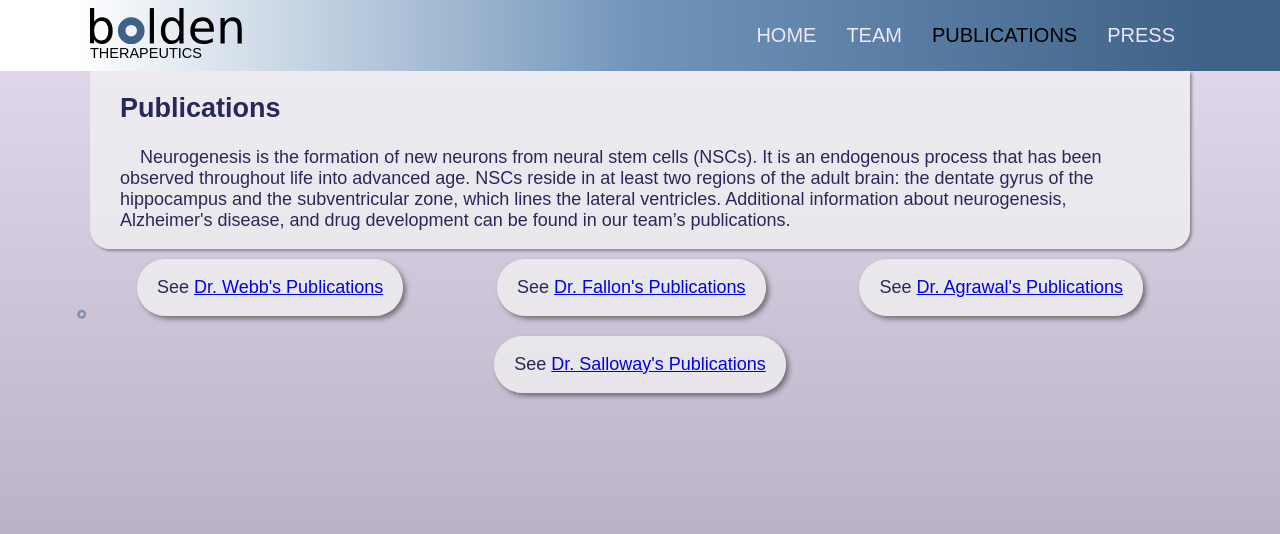
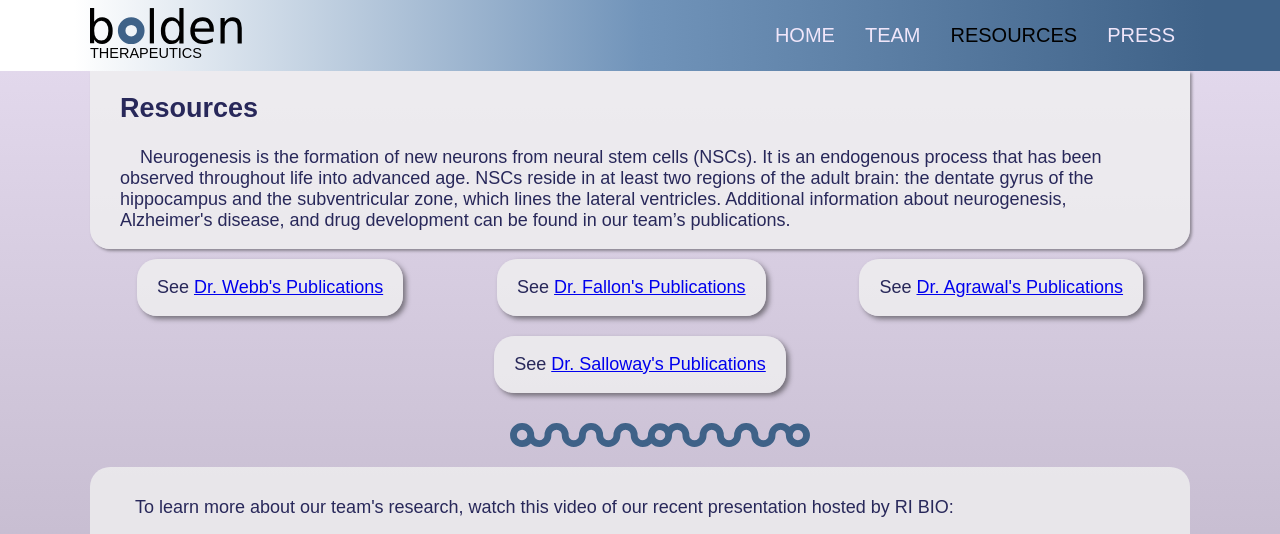
Before and after one commit to samstronghammer/bolden-therapeutics, a Jekyll site: the page built from resources.html, in a window 1280 px wide. Shown: the top 534 px of the page. Built offline with Jekyll 4.4.1, drawn with Linux system fonts in a browser that asks for light colours.

Commit message:
moved publications to resources, added embedded youtube video

```diff
--- a/_data/navigation.yml
+++ b/_data/navigation.yml
@@ -2,7 +2,7 @@
   link: /index.html
 - name: Team
   link: /team.html
-- name: Publications
-  link: /publications.html
+- name: Resources
+  link: /resources.html
 - name: Press
   link: /press.html
--- a/_layouts/default.html
+++ b/_layouts/default.html
@@ -22,7 +22,7 @@
   <link rel="stylesheet" type="text/css" href="/assets/css/nav.css" />
   <link rel="stylesheet" type="text/css" href="/assets/css/team.css" />
   <link rel="stylesheet" type="text/css" href="/assets/css/home.css" />
-  <link rel="stylesheet" type="text/css" href="/assets/css/publications.css" />
+  <link rel="stylesheet" type="text/css" href="/assets/css/resources.css" />
   <link rel="stylesheet" type="text/css" href="/assets/css/press.css" />
   <link rel="shortcut icon" href="/assets/img/favicon.png">
 </head>
--- a/assets/css/publications.css
+++ /dev/null
@@ -1,25 +0,0 @@
-.publications {
-  width: 100%;
-  display: flex;
-  flex-direction: column;
-}
-
-.publications .bibliographies {
-  display: flex;
-  flex-direction: row;
-  justify-content: space-around;
-  flex-wrap: wrap;
-  align-items: center;
-}
-
-.publications .bibliography {
-  background-color: rgba(240, 240, 240, 0.8);
-  border-radius: var(--team-member-border-radius);
-  padding: 0 20px;
-  box-shadow: 3px 3px 5px rgba(30, 30, 30, 0.5);
-  margin: 10px;
-}
-
-.publications .bibliography p {
-  text-indent: 0;
-}
--- /dev/null
+++ b/assets/css/resources.css
@@ -0,0 +1,51 @@
+.resources {
+  width: 100%;
+  display: flex;
+  flex-direction: column;
+}
+
+.resources .bibliographies {
+  display: flex;
+  flex-direction: row;
+  justify-content: space-around;
+  flex-wrap: wrap;
+  align-items: center;
+}
+
+.resources .bibliography {
+  background-color: rgba(240, 240, 240, 0.8);
+  border-radius: var(--intro-border-radius);
+  padding: 0 20px;
+  box-shadow: 3px 3px 5px rgba(30, 30, 30, 0.5);
+  margin: 10px;
+}
+
+.resources .bibliography p {
+  text-indent: 0;
+}
+
+.resources .presentation {
+  background-color: rgba(240, 240, 240, 0.8);
+  border-radius: var(--intro-border-radius);
+  padding: var(--intro-padding) calc(var(--intro-padding) * 1.5);
+}
+
+.resources .presentation p {
+  text-indent: 0;
+  margin-top: 0;
+}
+
+.resources .video-container {
+  position: relative;
+  width: 100%;
+  height: 0;
+  padding-bottom: 56.25%;
+}
+
+.resources .video-container .youtube-video {
+  position: absolute;
+  top: 0;
+  left: 0;
+  width: 100%;
+  height: 100%;
+}
--- a/index.html
+++ b/index.html
@@ -17,4 +17,5 @@
   </div>
   {% include divider.html %}
   {% include science.html %}
+  <div style="height: 20px;"></div>
 </div>
--- a/publications.html
+++ b/resources.html
@@ -1,11 +1,11 @@
 ---
 layout: default
-title: "Publications"
+title: "Resources"
 ---
 
-<div class="publications">
+<div class="resources">
   <div class="intro">
-    <h2>Publications</h2>
+    <h2>Resources</h2>
     <p>
       Neurogenesis is the formation of new neurons from neural stem cells (NSCs).
       It is an endogenous process that has been observed throughout life into advanced age.
@@ -15,10 +15,17 @@
     </p>
   </div>
   <div class="bibliographies">
-    {% for item in site.data.publications %}
+    {% for item in site.data.resources %}
     <div class="bibliography">
       <p>See <a href={{item.url}} target="_blank">{{item.name}}'s Publications</a></p>
     </div>
     {% endfor %}
   </div>
+  {% include divider.html %}
+  <div class="presentation">
+    <p>To learn more about our team's research, watch this video of our recent presentation hosted by RI BIO:</p>
+    <div class="video-container">
+      <iframe src="https://www.youtube.com/embed/Jv0v2zcgCVQ" frameborder="0" allowfullscreen class="youtube-video"></iframe>
+    </div>
+  </div>
 </div>
```
Also changed, not shown: _data/resources.yml (renamed from _data/publications.yml).
